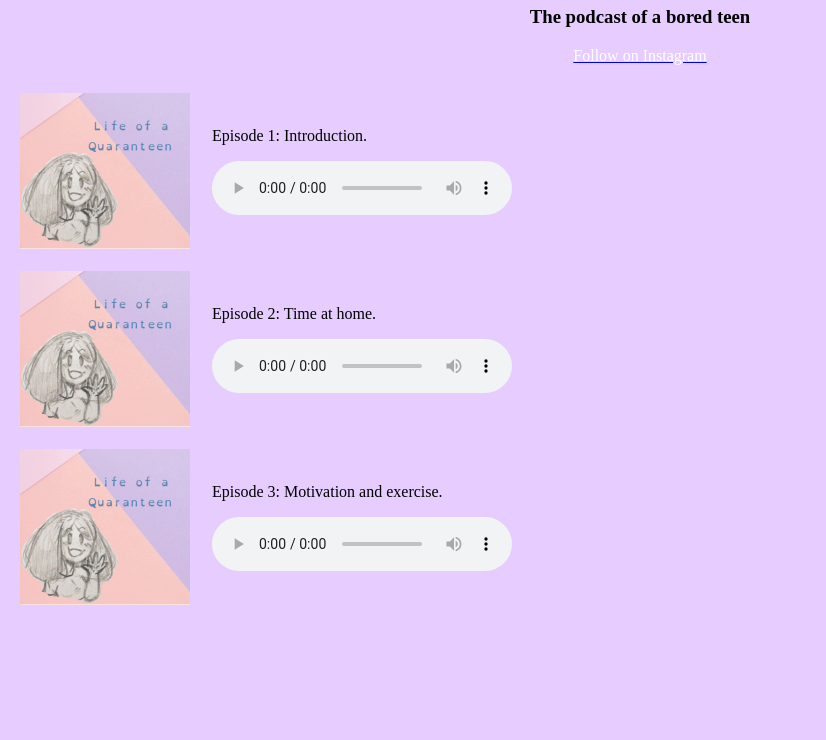
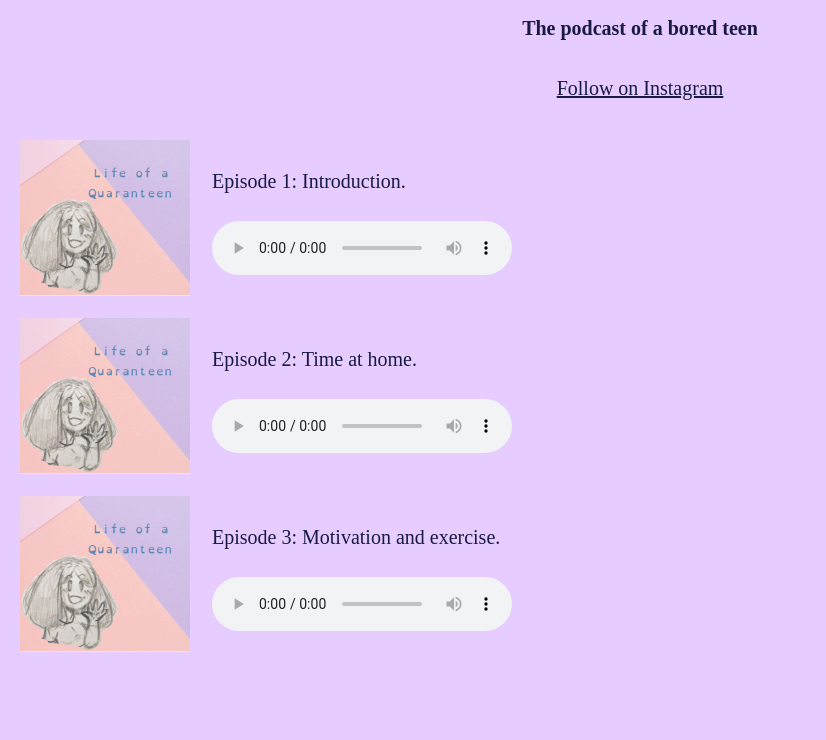
Before and after one commit to quaranteen-podcast/quaranteen-podcast.github.io, a plain HTML site: page index.html in a window 1280 px wide. Shown: the part 60-800 px from the top of the page, without its empty margins (0-826 px from the left). Drawn offline with Linux system fonts and the light colour scheme; a web font is replaced by a local one.

Commit message:
testing font changes

```diff
--- a/index.html
+++ b/index.html
@@ -6,6 +6,7 @@ th, td {
   padding: 10px;
 }
 </style>
+    <link rel="stylesheet" media="all" href="font.css" />
   </head>
   <body bgcolor="#e6ccff">
     <h1 align="center">Life of a Quaranteen</h1>
```
